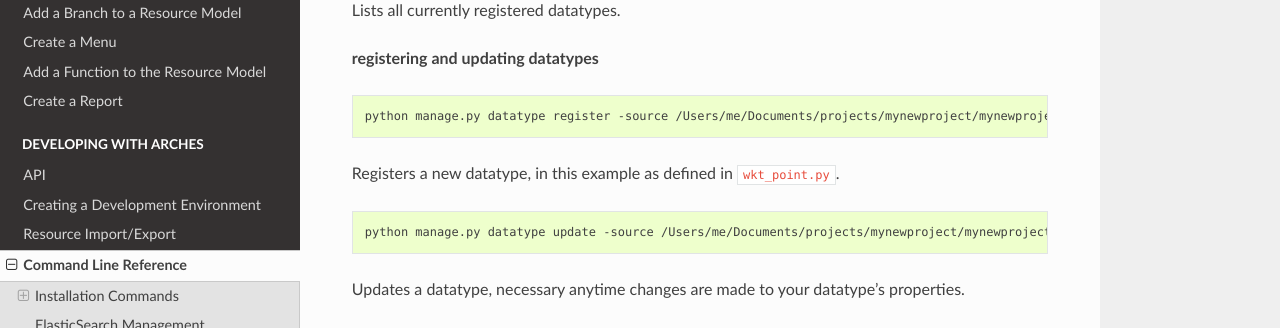
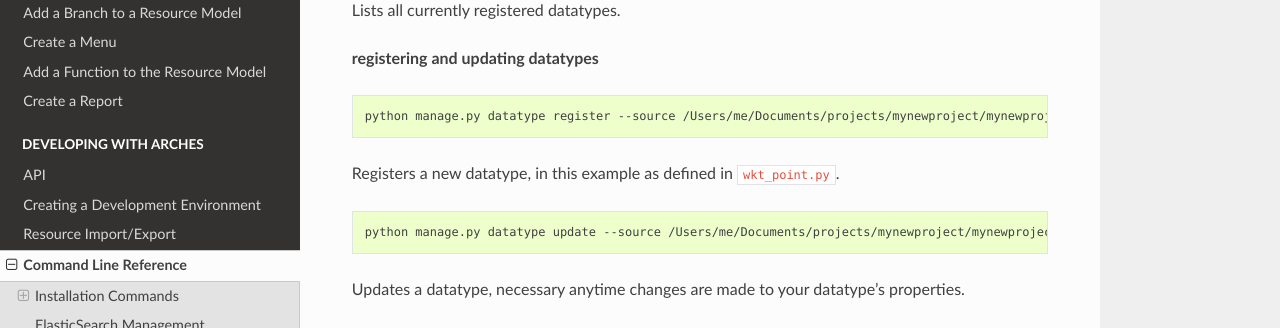
Before and after one commit to archesproject/arches-docs, a Sphinx documentation site: the page built from docs/command-line-reference.txt, in a window 1280 px wide and 900 px high, scrolled down 5987 px. Shown: the part 151-479 px from the top of the window. Built offline with Sphinx 7.4.7 and the Read the Docs theme 2.0.0, drawn with Linux system fonts in a browser that asks for light colours.

```diff
--- a/docs/command-line-reference.txt
+++ b/docs/command-line-reference.txt
@@ -227,13 +227,13 @@ Lists all currently registered datatypes.
 
 .. code-block:: bash
 
-    python manage.py datatype register -source /Users/me/Documents/projects/mynewproject/mynewproject/datatypes/wkt_point.py
+    python manage.py datatype register --source /Users/me/Documents/projects/mynewproject/mynewproject/datatypes/wkt_point.py
 
 Registers a new datatype, in this example as defined in ``wkt_point.py``.
 
 .. code-block:: bash
 
-    python manage.py datatype update -source /Users/me/Documents/projects/mynewproject/mynewproject/datatypes/wkt_point.py
+    python manage.py datatype update --source /Users/me/Documents/projects/mynewproject/mynewproject/datatypes/wkt_point.py
 
 Updates a datatype, necessary anytime changes are made to your datatype's properties.
 
```
